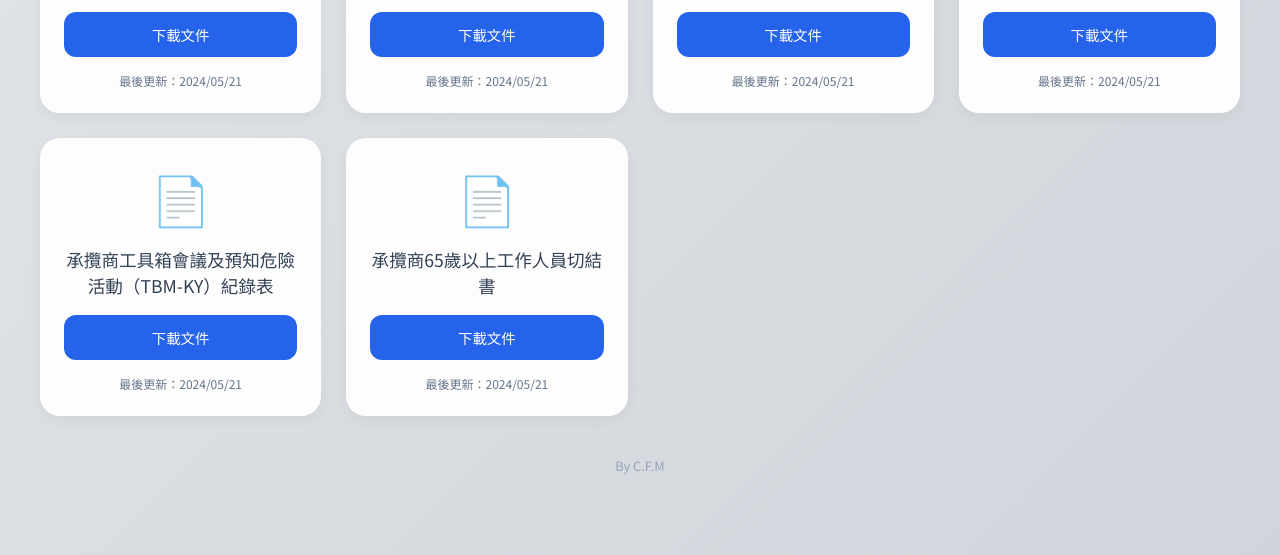
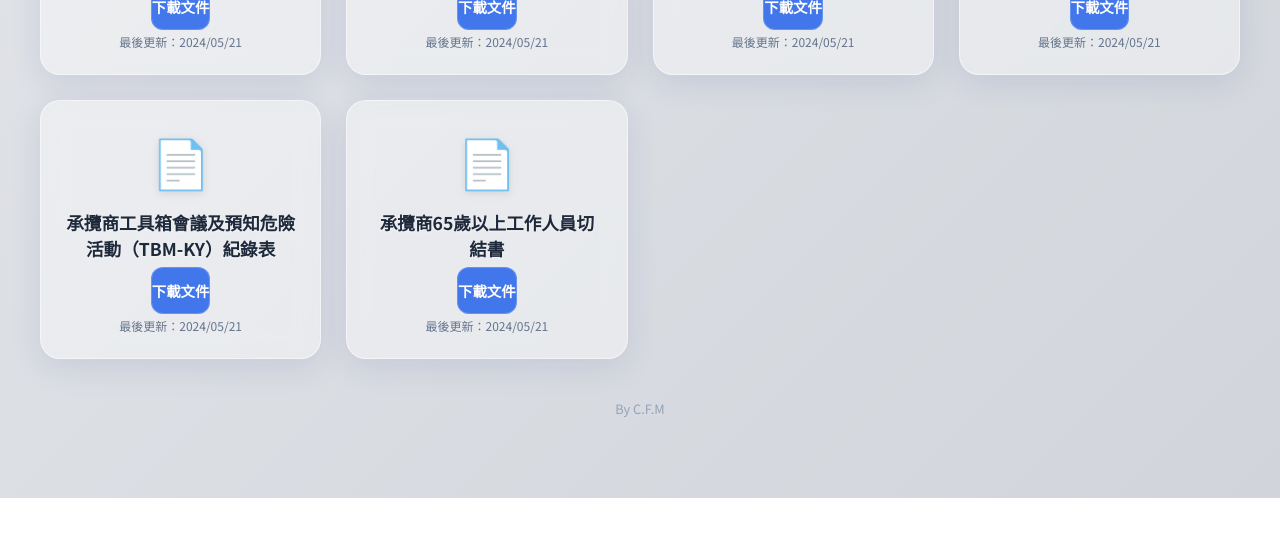
Before and after one commit to chenfengmu8/verbose-octo-lamp, a plain HTML site: page index.html in a window 1280 px wide. Shown: the part 743-1298 px from the top of the page. After the commit the page ends 1241 px from the top, so only its background shows below. Drawn offline with Linux system fonts and the light colour scheme.

Commit message:
Update index.html

```diff
--- a/index.html
+++ b/index.html
@@ -60,50 +60,62 @@
         }
 
         .card {
-            background: rgba(255, 255, 255, 0.95);
-            border-radius: 20px;
+            /* 核心：水態玻璃效果設定 */
+            background: rgba(255, 255, 255, 0.4); /* 設定半透明白色底色，讓背景透出來 */
+            backdrop-filter: blur(12px); /* 關鍵：讓背景產生水氣般的模糊感 */
+            -webkit-backdrop-filter: blur(12px); /* 針對 Safari 瀏覽器的相容性優化 */
+            /* 邊框與光澤感 */
+            border: 1px solid rgba(255, 255, 255, 0.5); /* 加上極細半透明白邊，模擬玻璃邊緣光澤 */
+            border-radius: 20px; /* 維持大圓角設計，讓視覺更柔和 */
             padding: 24px;
             text-align: center;
-            transition: all 0.3s ease;
+            transition: all 0.4s cubic-bezier(0.175, 0.885, 0.32, 1.275); /* 加入更平滑且帶有彈性的過渡動畫 */
             display: flex;
             flex-direction: column;
             justify-content: space-between;
-            box-shadow: 0 4px 15px rgba(0,0,0,0.05);
+            /* 陰影優化：讓玻璃看起來浮在背景上方 */
+             box-shadow: 0 8px 32px 0 rgba(31, 38, 135, 0.1);
         }
 
         .card:hover {
-            transform: translateY(-8px);
-            box-shadow: 0 15px 25px rgba(0, 0, 0, 0.1);
+            transform: translateY(-10px) scale(1.02); /* 滑鼠移入時往上浮起並輕微放大 */
+            background: rgba(255, 255, 255, 0.6); /* 移入時增加一點亮度，模擬光線反射 */
+            box-shadow: 0 15px 35px rgba(0, 0, 0, 0.15); /* 增加陰影深度，加強懸浮感 */
+            border: 1px solid rgba(255, 255, 255, 0.8); /* 邊框變亮，呈現邊緣受光感 */
         }
 
         .file-icon {
             font-size: 48px;
             margin-bottom: 15px;
-            color: var(--primary-color);
+            color: #1e40af; /* 稍微加深藍色，確保在透明底色上清晰可見 */
+            filter: drop-shadow(0 2px 4px rgba(0,0,0,0.1)); /* 給圖示加一點小陰影增加層次 */
         }
 
         .file-name {
             font-size: 1.1rem;
-            color: #334155;
-            font-weight: 500;
+            color: #1e293b; /* 使用深藍灰色文字，提升閱讀品質 */
+            font-weight: 600; /* 加粗字體避免被背景模糊干擾 */
             margin-bottom: 15px;
             line-height: 1.5;
-            word-break: break-all;
+            text-shadow: 0 1px 2px rgba(255,255,255,0.5); /* 文字下方加點微弱亮影，增加清晰度 */
         }
 
         .download-btn {
-            background: var(--primary-color);
+            background: rgba(37, 99, 235, 0.85); /* 按鈕也採用半透明設計，維持整體風格 */
+            backdrop-filter: blur(4px); /* 按鈕本身也帶有一點模糊 */
             color: white;
             text-decoration: none;
             padding: 12px 0;
             border-radius: 12px;
             font-size: 0.9rem;
+            font-weight: bold;
             transition: 0.3s;
-            display: block;
+            border: 1px solid rgba(255, 255, 255, 0.2); /* 按鈕邊框 */
         }
 
         .download-btn:hover {
-            background: #1d4ed8;
+            background: #1d4ed8; /* 滑鼠移入按鈕後變回實色，增加操作確信感 */
+            box-shadow: 0 5px 15px rgba(37, 99, 235, 0.4); /* 增加按鈕發光感 */
         }
 
         .update-tag {
```
